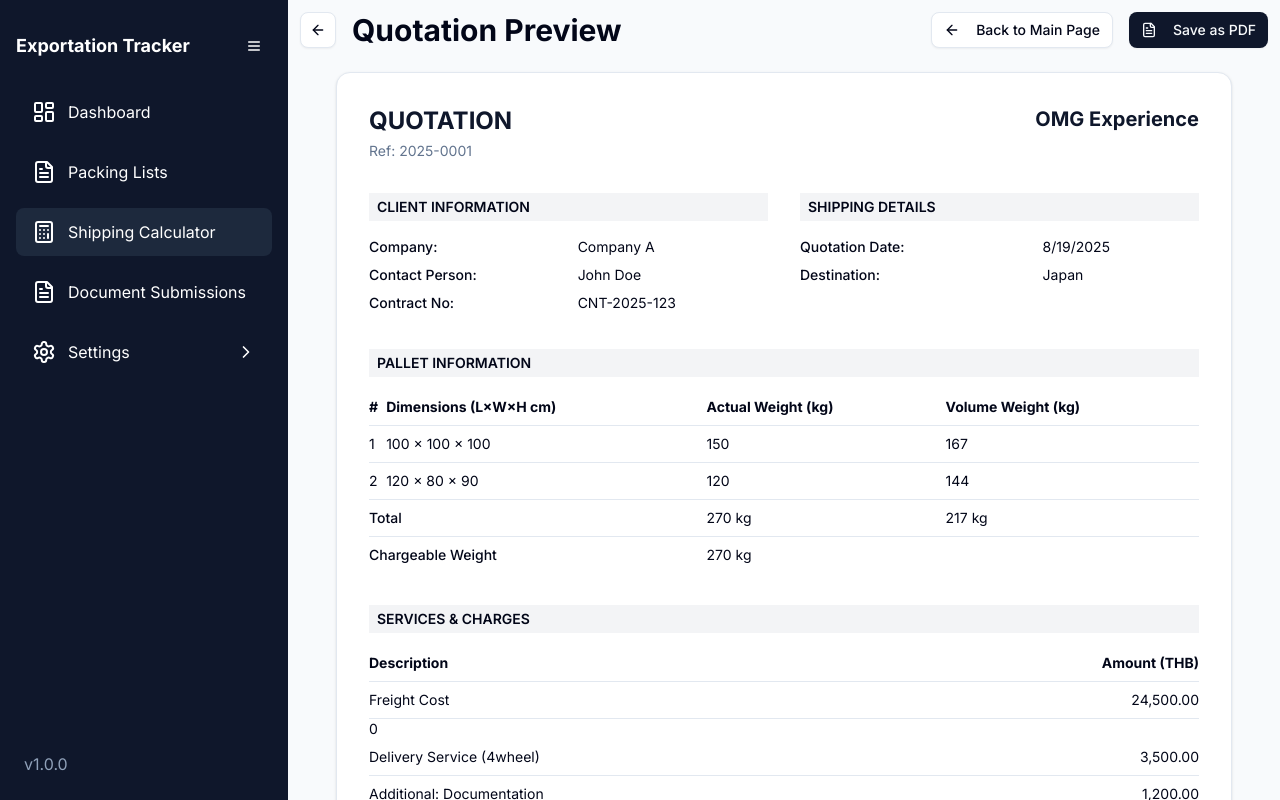
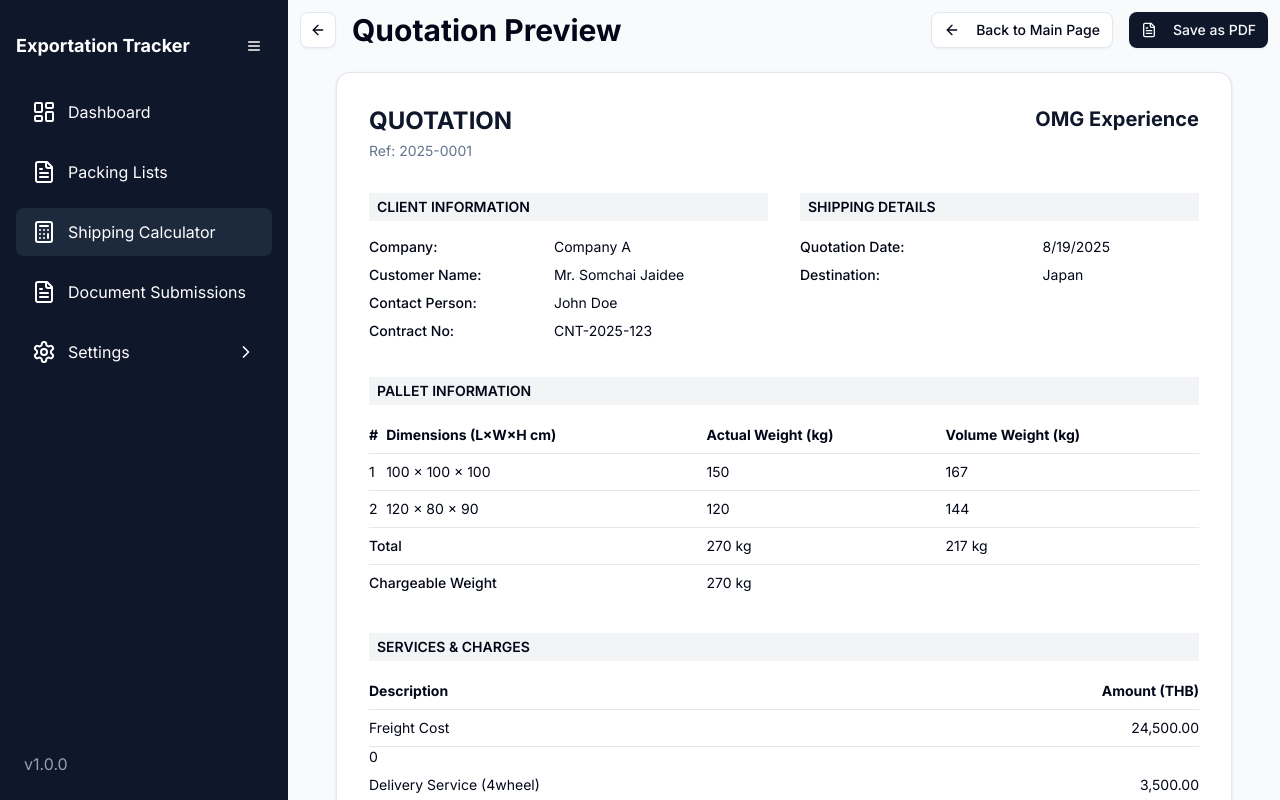
Before and after one commit to Weeraphat782/Exportation-Tracker, a Next.js app: page /shipping-calculator/preview in a window 1280 px wide. Built offline with nearby package versions, Linux system fonts and the light colour scheme; no server answers.

Commit message:
Add customer_name field to quotation form and display - Frontend implementation complete

```diff
--- a/src/app/(main)/shipping-calculator/new/page.tsx
+++ b/src/app/(main)/shipping-calculator/new/page.tsx
@@ -58,6 +58,7 @@ const additionalChargeSchema = z.object({
 // Fields managed by useForm defaults don't need .optional() or .default() here
 const quotationFormSchema = z.object({
   companyId: z.string().min(1, { message: 'Company is required' }),
+  customerName: z.string().min(1, { message: 'Customer name is required' }),
   contactPerson: z.string().min(1, { message: 'Contact person is required' }),
   contractNo: z.string().optional(), // Still optional
   destinationId: z.string().min(1, { message: 'Destination is required' }),
@@ -511,6 +512,7 @@ function ShippingCalculatorPageContent() {
         resolver: zodResolver(quotationFormSchema),
         defaultValues: {
             companyId: '',
+            customerName: '',
             contactPerson: '',
             contractNo: '',
             destinationId: '',
@@ -638,6 +640,7 @@ function ShippingCalculatorPageContent() {
                         const typedExistingQuotation = existingQuotation as Quotation;
                         reset({
                             companyId: typedExistingQuotation.company_id || '',
+                            customerName: typedExistingQuotation.customer_name || '',
                             contactPerson: typedExistingQuotation.contact_person || '',
                             contractNo: typedExistingQuotation.contract_no || '',
                             destinationId: typedExistingQuotation.destination_id || '',
@@ -671,6 +674,7 @@ function ShippingCalculatorPageContent() {
                     console.log("Effect 2: New quotation mode, resetting to blank defaults.");
                     reset({
                         companyId: '',
+                        customerName: '',
                         contactPerson: '',
                         contractNo: '',
                         destinationId: '',
@@ -789,6 +793,7 @@ function ShippingCalculatorPageContent() {
         const dataForDB: NewQuotationData = {
             user_id: userId,
             company_id: formData.companyId,
+            customer_name: formData.customerName,
             contact_person: formData.contactPerson,
             contract_no: formData.contractNo || null,
             destination_id: formData.destinationId,
@@ -1004,6 +1009,19 @@ function ShippingCalculatorPageContent() {
                                             </SelectContent>
                                         </Select>
                                         {errors.companyId && <p className="text-red-500 text-xs mt-1">{errors.companyId.message}</p>}
+                                    </FormItem>
+                                )}
+                            />
+                            <FormField
+                                control={control}
+                                name="customerName"
+                                render={({ field }) => (
+                                    <FormItem>
+                                        <FormLabel>Customer Name *</FormLabel>
+                                        <FormControl>
+                                            <Input placeholder="Enter customer name" {...field} />
+                                        </FormControl>
+                                        {errors.customerName && <p className="text-red-500 text-xs mt-1">{errors.customerName.message}</p>}
                                     </FormItem>
                                 )}
                             />
--- a/src/app/(main)/shipping-calculator/page.tsx
+++ b/src/app/(main)/shipping-calculator/page.tsx
@@ -416,6 +416,7 @@ export default function ShippingCalculatorPage() {
                     <TableHead>Date</TableHead>
                     <TableHead>ID</TableHead>
                     <TableHead>Company</TableHead>
+                    <TableHead>Customer Name</TableHead>
                     <TableHead>Destination</TableHead>
                     <TableHead>Status</TableHead>
                     <TableHead>Total Cost</TableHead>
@@ -428,6 +429,7 @@ export default function ShippingCalculatorPage() {
                       <TableCell>{formatDate(quotation.created_at)}</TableCell>
                       <TableCell>{quotation.id}</TableCell>
                       <TableCell>{quotation.company_name}</TableCell>
+                      <TableCell>{quotation.customer_name || '-'}</TableCell>
                       <TableCell>{quotation.destination}</TableCell>
                       <TableCell>
                         <Badge variant={getStatusBadgeVariant(quotation.status)}>
--- a/src/app/(main)/shipping-calculator/preview/page.tsx
+++ b/src/app/(main)/shipping-calculator/preview/page.tsx
@@ -61,6 +61,7 @@ export default function QuotationPreviewPage() {
           created_at: new Date().toISOString(),
           user_id: '123', // This should be the actual user ID in production
           company_id: '456', // This should be a valid company ID
+          customer_name: 'Mr. Somchai Jaidee',
           contact_person: 'John Doe',
           contract_no: 'CNT-2025-123',
           destination_id: '789', // This should be a valid destination ID
@@ -218,6 +219,10 @@ export default function QuotationPreviewPage() {
                       <td className="py-1">{quotationData?.company_name || 'N/A'}</td>
                     </tr>
                     <tr>
+                      <td className="py-1 font-medium">Customer Name:</td>
+                      <td className="py-1">{quotationData?.customer_name || 'N/A'}</td>
+                    </tr>
+                    <tr>
                       <td className="py-1 font-medium">Contact Person:</td>
                       <td className="py-1">{quotationData?.contact_person || 'N/A'}</td>
                     </tr>
--- a/src/app/(main)/shipping-calculator/print/[id]/page.tsx
+++ b/src/app/(main)/shipping-calculator/print/[id]/page.tsx
@@ -232,6 +232,10 @@ export default function PrintQuotationPage() {
                 <td className="py-1">{data?.company_name || 'N/A'}</td>
               </tr>
               <tr>
+                <td className="py-1 font-medium">Customer Name:</td>
+                <td className="py-1">{data?.customer_name || 'N/A'}</td>
+              </tr>
+              <tr>
                 <td className="py-1 font-medium">Contact Person:</td>
                 <td className="py-1">{data?.contact_person || 'N/A'}</td>
               </tr>
@@ -374,6 +378,7 @@ export default function PrintQuotationPage() {
         <div className="flex flex-col">
           <p className="font-semibold">Client</p>
           <p>{data?.company_name || "N/A"}</p>
+          <p className="text-sm text-gray-600">{data?.customer_name || "N/A"}</p>
         </div>
         <div className="flex flex-col text-right">
           <p className="font-semibold">Quotation Date</p>
--- a/src/lib/db.ts
+++ b/src/lib/db.ts
@@ -65,6 +65,7 @@ export interface Quotation {
   created_at: string;
   user_id: string;
   company_id: string;
+  customer_name: string;
   contact_person: string;
   contract_no?: string | null;
   destination_id: string;
```
